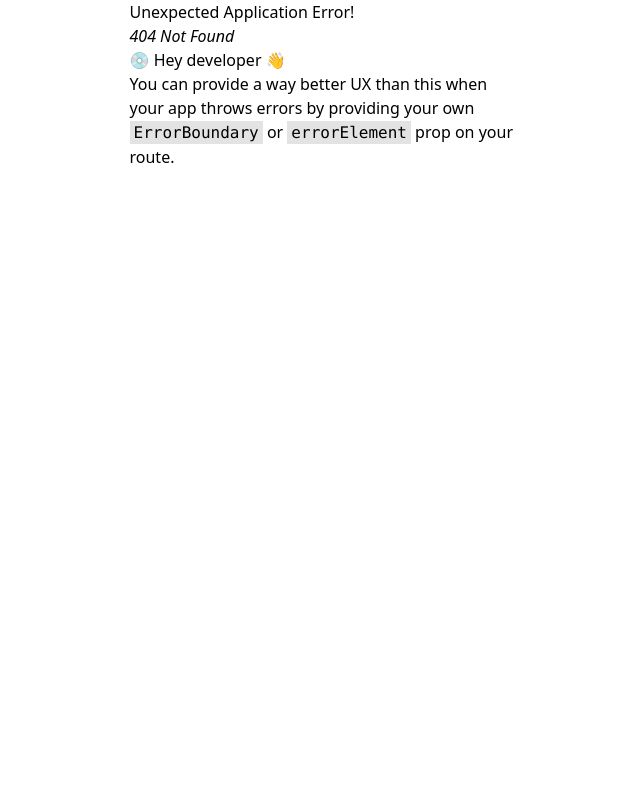
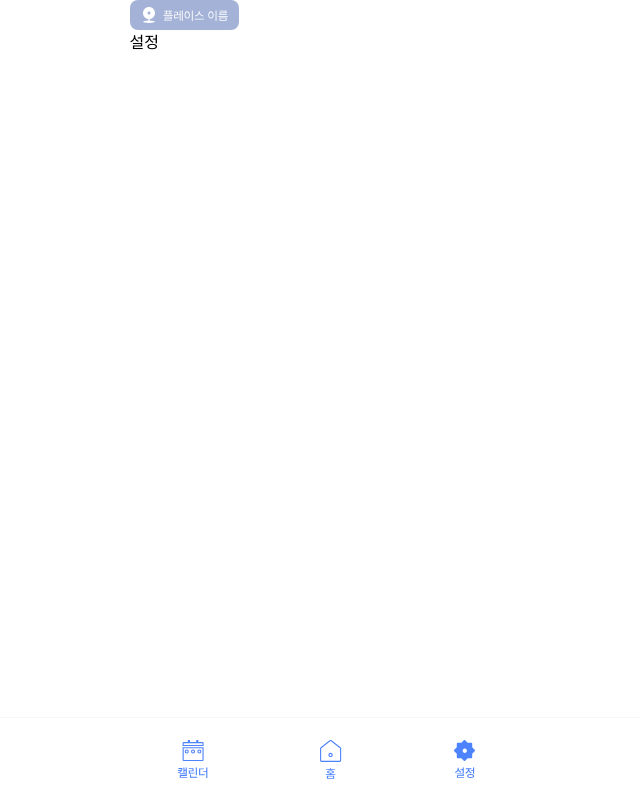
Before and after one commit to Dang-Bun/DANGBUN-frontend, a React (Vite) app: page /setting in a window 1280 px wide. Before the commit this address had no page. Shown: the whole page, without its empty margins (314-954 px from the left). Built offline with nearby package versions, Linux system fonts and the light colour scheme.

Commit message:
Feat: 설정 페이지 구현 중

```diff
--- a/src/components/button/FreeButton.tsx
+++ b/src/components/button/FreeButton.tsx
@@ -1,5 +1,5 @@
+import classNames from 'classnames';
 import React from 'react';
-import classNames from 'classnames';
 
 interface ButtonProps extends React.ButtonHTMLAttributes<HTMLButtonElement> {
   variant?: 'blue' | 'thickGray' | 'gray';
--- /dev/null
+++ b/src/pages/I/Setting.tsx
@@ -0,0 +1,24 @@
+import React from 'react';
+import BottomBar from '../../components/BottomBar';
+import PlaceName from '../../assets/setting/PlaceName.svg';
+
+const Setting = () => {
+  return (
+    <div>
+      <div>
+        <img src={PlaceName} alt='플레이스 이름' />
+        <div>설정</div>
+      </div>
+      <div>
+        <div></div>
+        <div></div>
+        <div></div>
+      </div>
+      <div>
+        <BottomBar />
+      </div>
+    </div>
+  );
+};
+
+export default Setting;
--- a/src/router/Router.tsx
+++ b/src/router/Router.tsx
@@ -17,6 +17,7 @@ import PlaceMake2 from '../pages/D/PlaceMake2';
 import PlaceMake3 from '../pages/D/PlaceMake3';
 import PlaceJoin1 from '../pages/E/PlaceJoin1';
 import PlaceJoin2 from '../pages/E/PlaceJoin2';
+import Setting from '../pages/I/Setting';
 import CleanUpList from '../pages/K/CleanUpList';
 import CleanUpCard from '../components/cleanUp/CleanUpCard';
 
@@ -78,6 +79,10 @@ const router = createBrowserRouter([
     element: <PlaceJoin2 />,
   },
   {
+    path: '/setting',
+    element: <Setting />,
+  },
+  {
     path: '/popup',
     element: <RequestPopUp />,
   },
```
Also changed, not shown: src/assets/setting/PlaceName.svg (added).
